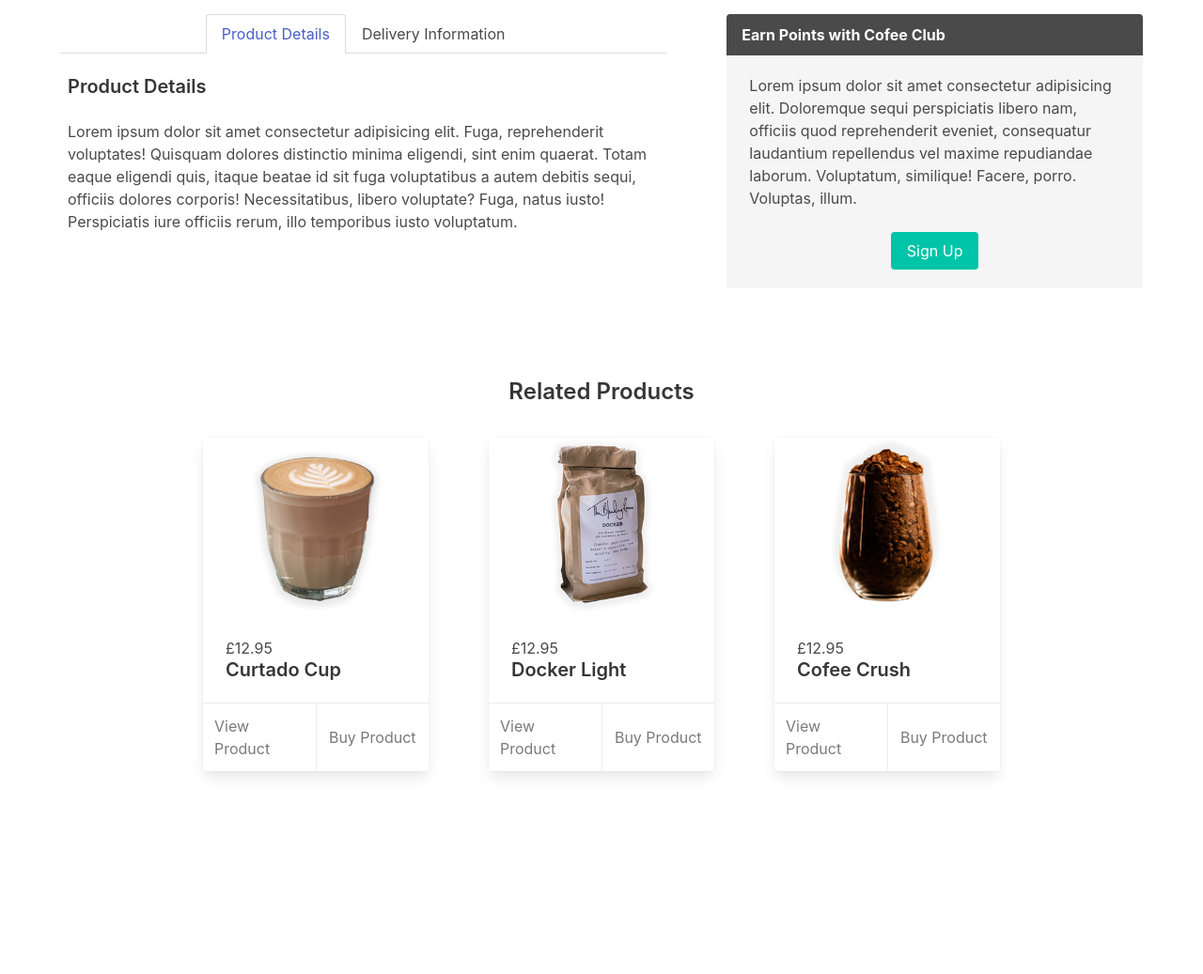
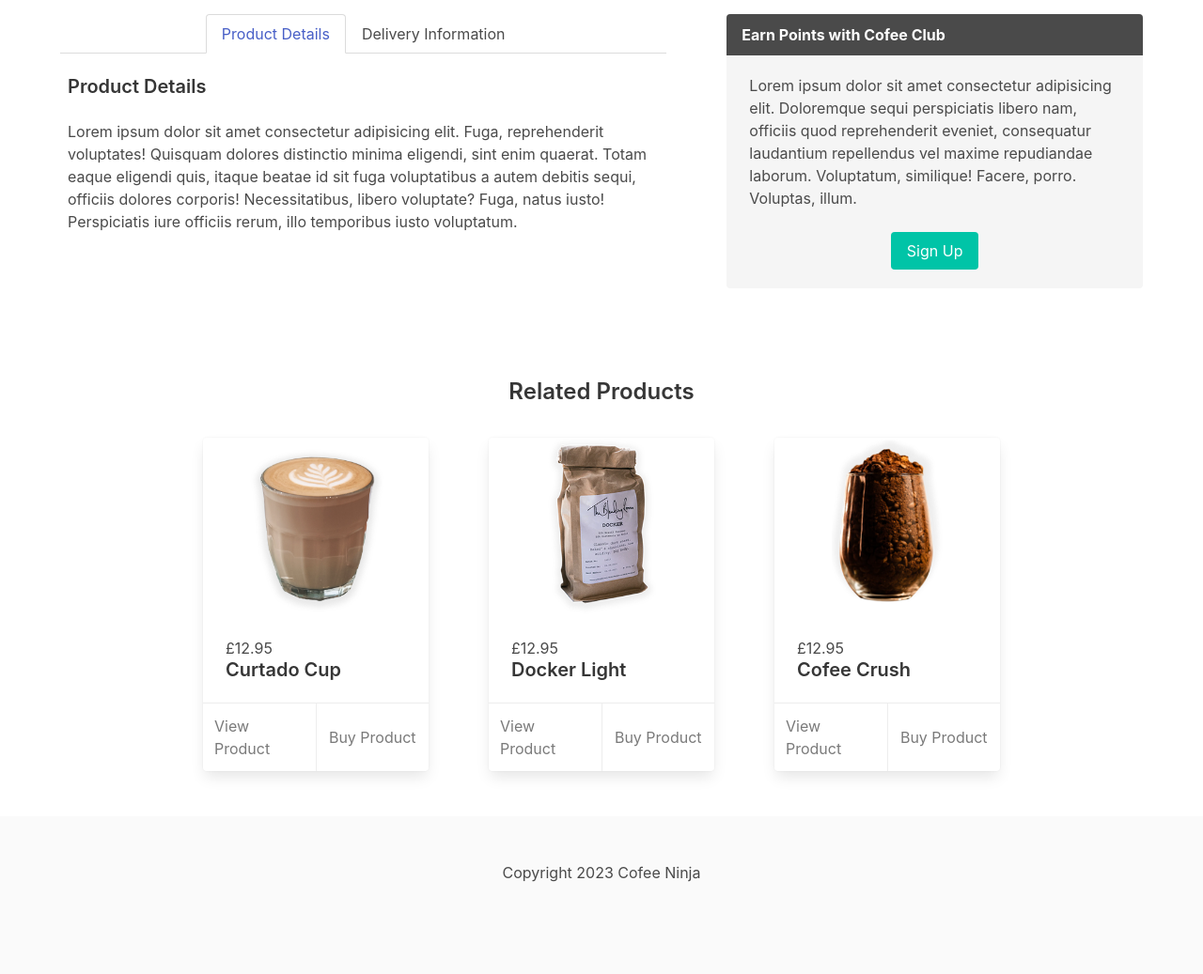
Before and after one commit to TheYoungestDev/BulmaEcommerce, a website: page index.html in a window 1280 px wide. Shown: the part 532-1569 px from the top of the page at 94% size. Before the commit the page ends 1401 px from the top, so only its background shows below. Drawn offline with nearby package versions, Linux system fonts and the light colour scheme.

Commit message:
Footer updated

```diff
--- a/index.html
+++ b/index.html
@@ -218,6 +218,13 @@
       </div>
     </div>
 
+    <!--Footer-->
+    <footer class="footer">
+      <div class="content has-text-centered">
+        <p>Copyright 2023 Cofee Ninja</p>
+      </div>
+    </footer>
+
   <script src="index.js"></script>
 </body>
 </html>
```
Also changed, not shown: BLACKBOX_README.md (deleted).
